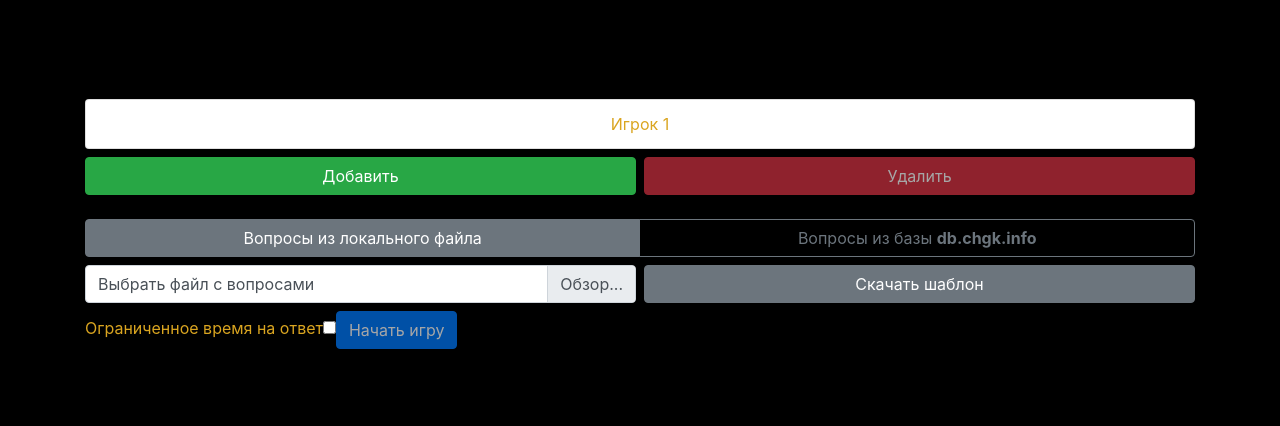
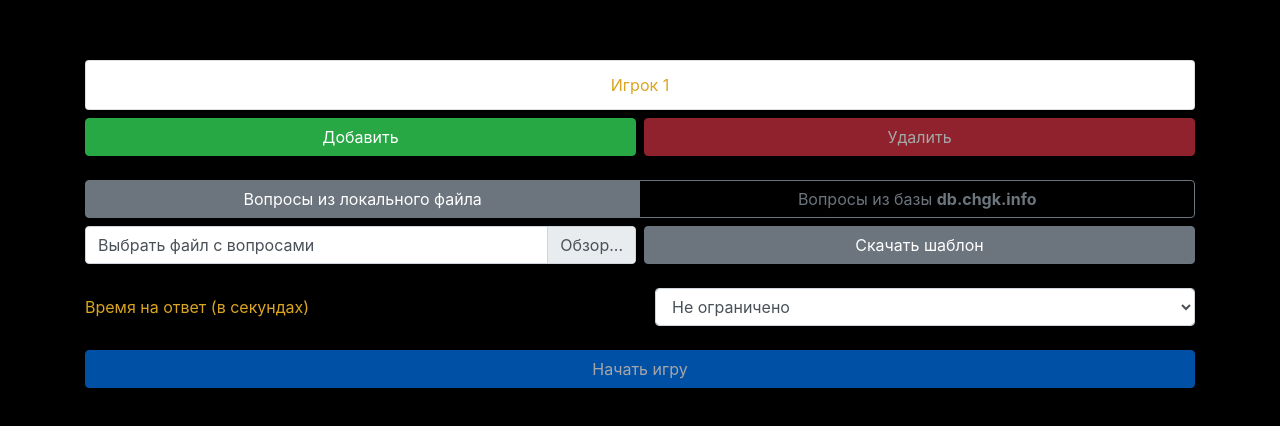
Before and after one commit to morozec/jeopardy, a React (Create React App) app: page /reg in a window 1280 px wide. Shown: the part 176-602 px from the top of the page. Built offline with nearby package versions, Linux system fonts and the light colour scheme; the HTML template or start-up script is replaced by a standard one.

Commit message:
время на ответ

```diff
--- a/src/components/Registration.js
+++ b/src/components/Registration.js
@@ -2,10 +2,10 @@ import React, { useState } from 'react'
 import { Link } from 'react-router-dom';
 import plus from './../img/plus.png'
 import minus from './../img/minus.png'
-import { Modal, Button, Container, ListGroup, Form, ToggleButtonGroup, ToggleButton } from 'react-bootstrap';
+import { Modal, Button, Container, ListGroup, Form, ToggleButtonGroup, ToggleButton, Row, Col } from 'react-bootstrap';
 import Loading from './Loading';
 import { parseSelectedPackage, parseUserFile } from '../helpers/parsers';
-import { corsProxy, groupsApi } from '../helpers/constants'
+import { corsProxy, groupsApi, ANSWER_SECONDS } from '../helpers/constants'
 
 export default function Registration(props) {
     const [players, setPlayers] = useState(['Игрок 1'])
@@ -16,8 +16,7 @@ export default function Registration(props) {
 
     const [packageSource, setPackageSource] = useState(0)
 
-    const [isLimitedTime, setIsLimitedTime] = useState(false)
-    const [limitedTime, setLimitedTime] = useState(20)
+    const [limitedTime, setLimitedTime] = useState(-1)
     const [showGames, setShowGames] = useState(false)
     const [isLoading, setIsLoading] = useState(false)
     const [isPackagesLoading, setIsPackagesLoading] = useState(false)
@@ -71,23 +70,6 @@ export default function Registration(props) {
         }
     }
 
-    const handleIsLimitedTimeChanged = (e) => {
-        setIsLimitedTime(e.target.checked)
-    }
-
-    const handleLimitiedTimeChanged = (e) => {
-        setLimitedTime(e.target.value)
-    }
-
-    // const playersInputs = players.map((p, i) => (
-    //     <div className="player-input" key={i}>
-    //         <input value={p} autoFocus={i === 0}
-    //             onChange={(e) => handleChange(e.target.value, i)} />
-
-    //         <img src={minus} alt='remove player' className={`minus-img ${i === 0 ? 'disabled' : ''}`} onClick={() => handleMinus(i)} />
-
-    //     </div>
-    // ))
 
     const playersInputs = players.map((p, i) => (
         <ListGroup.Item className='text-center pointer' active={i === selectedPlayer} key={i} onClick={() => setSelectedPlayer(i)}>
@@ -148,7 +130,9 @@ export default function Registration(props) {
     )
 
     const packagesOptions = [<option key={-1} value={-1} disabled={true}>Выбрать пакет...</option>,
-        ...packages.map(p => <option key={p.id} value={p.id}>{p.title}</option>)]
+    ...packages.map(p => <option key={p.id} value={p.id}>{p.title}</option>)]
+
+    const answerSecondsOptions = ANSWER_SECONDS.map(as => <option key={as} value={as}>{as === -1 ? 'Не ограничено' : as}</option>)
 
     const handleHideGames = () => {
         setShowGames(false);
@@ -211,8 +195,8 @@ export default function Registration(props) {
 
 
                     {packageSource === 0 &&
-                        <div className='d-flex'>
-                            <div className="custom-file mb-2 half-width mr-1 ">
+                        <div className='d-flex mb-4'>
+                            <div className="custom-file half-width mr-1 ">
                                 <input type="file" className="custom-file-input pointer" id="packageFile" accept='.json' onChange={handleUserLoadFile} required />
                                 <label className="custom-file-label" htmlFor="packageFile" data-browse="Обзор...">{userFileName !== '' ? userFileName : 'Выбрать файл с вопросами'}</label>
                             </div>
@@ -223,50 +207,32 @@ export default function Registration(props) {
                     }
 
                     {packageSource === 1 &&
-
-                        // <div className="input-group mb-2">
-                        //     <input
-                        //         type="text"
-                        //         className="form-control"
-                        //         value={selectedPackegeName}
-                        //         placeholder='Игра не выбрана'
-                        //         disabled={true} />
-                        //     <div className="input-group-append">
-                        //         <button className="btn btn-secondary" type="button" onClick={handleShowGames}>
-                        //             Выбрать игру из базы
-                        //     </button>
-                        //     </div>
-                        // </div>
-
-                        <Form.Group>
+                        <Form.Group className='mb-4'>
                             <Form.Control as="select" value={selectedPackegeId} onChange={handleSelectedPackageChanged}>
                                 {packagesOptions}
                             </Form.Control>
                         </Form.Group>
-
                     }
 
 
+                    <Form.Group as={Row} className='mb-4'>
+                        <Form.Label column sm='6'>Время на ответ (в секундах)</Form.Label>
+                        <Col sm='6'>
+                            <Form.Control as="select" value={limitedTime} onChange={(e) => setLimitedTime(+e.target.value)}>
+                                {answerSecondsOptions}
+                            </Form.Control>
+                        </Col>
+                    </Form.Group>
 
-                    <label>Ограниченное время на ответ
-                <input type='checkbox' checked={isLimitedTime} onChange={handleIsLimitedTimeChanged} />
-                    </label>
-
-                    {isLimitedTime &&
-                        <label>Секунд на ответ
-                    <input type='text' value={limitedTime} onChange={handleLimitiedTimeChanged} />
-                        </label>
-                    }
 
                     <Link
                         to={{
                             pathname: '/',
                             playersNames: players,
-                            isLimitedTime: isLimitedTime,
                             limitedTime: limitedTime,
                             questionsPackage: questionPackage
                         }}>
-                        <Button variant='primary' disabled={!questionPackage}>Начать игру</Button>
+                        <Button variant='primary' disabled={!questionPackage} block>Начать игру</Button>
                     </Link>
 
 
--- a/src/helpers/constants.js
+++ b/src/helpers/constants.js
@@ -11,3 +11,4 @@ export const groupsApi = 'http://api.baza-voprosov.ru/groups/SVOYAK';
 export const packageApi = 'http://api.baza-voprosov.ru/packages/';
 
 export const VALUES = [100, 200, 300, 400, 500]
+export const ANSWER_SECONDS = [-1, 20, 30, 45, 60, 80, 120]
```
